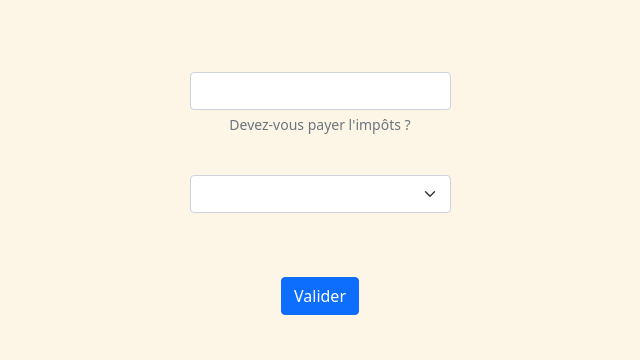
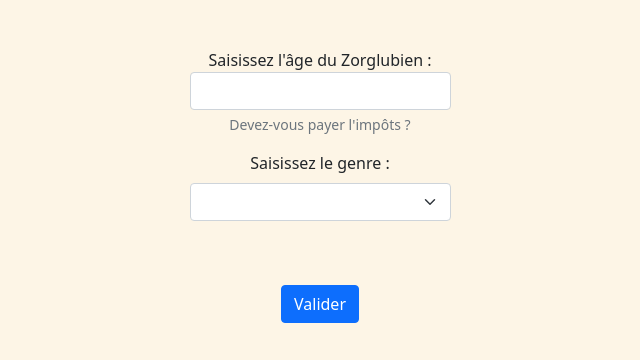
Before and after one commit to davydebut/javascript-apprentissage, a plain HTML site: page impôt/index.html in a window 1280 px wide. Shown: the whole page, without its empty margins (320-960 px from the left). Drawn offline with nearby package versions, Linux system fonts and the light colour scheme.

Commit message:
ajout de texte html

```diff
--- a/impôt/index.html
+++ b/impôt/index.html
@@ -23,12 +23,12 @@
         <div class="row">
             <div class="col-sm-3 mx-auto mt-5 text-center">
                 <div class="mb-3">
-                    <label for="" class="from-label"></label>
+                    <label for="" class="from-label">Saisissez l'âge du Zorglubien : </label>
                     <input type="number" id="age-saisi" class="form-control" aria-describedby="age-saisi">
                     <div class="form-text" id="age-description">Devez-vous payer l'impôts ?</div>
                 </div>
                 <div class="mb-3">
-                    <label for="genre-saisi" class="form-label"></label>
+                    <label for="genre-saisi" class="form-label">Saisissez le genre : </label>
                     <select id="genre-saisi" class="form-select" aria-label="Default select exemple">
                         <option selected></option>
                         <option value="H">Homme</option>
```
